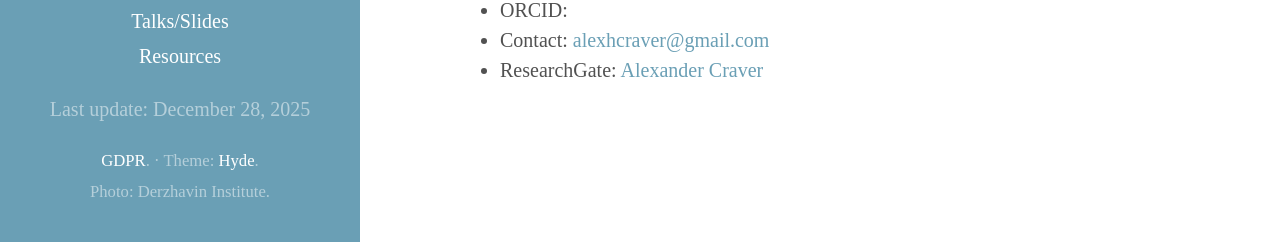
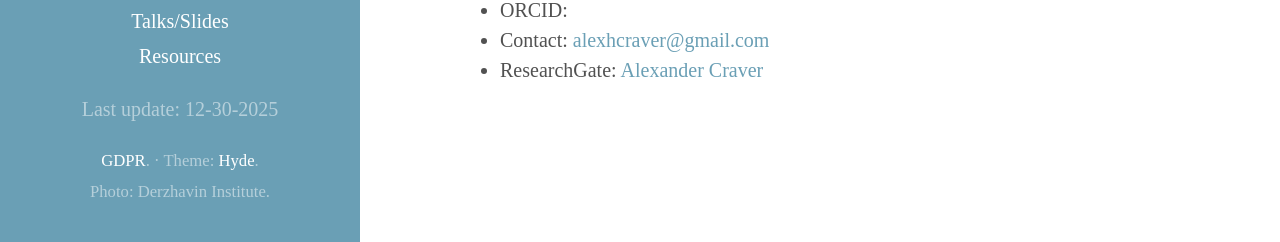
Before and after one commit to ahcraver/ahcraver.github.io, a Jekyll site: the page built from index.md, in a window 1280 px wide and 1156 px high. Shown: the part 911-1153 px from the top of the window. Built offline with Jekyll 4.4.1, drawn with Linux system fonts in a browser that asks for light colours.

Commit message:
Update sidebar.html

```diff
--- a/_includes/sidebar.html
+++ b/_includes/sidebar.html
@@ -36,7 +36,7 @@
 
     </nav>
 
-    <p style="text-align:center;">Last update: December 28, 2025</p>
+    <p style="text-align:center;">Last update: 12-30-2025</p>
     <p style="text-align:center;"><small><a class="sidebar-nav-item{% if page.url == '/gdpr/' %} active{% endif %}" href="{{ '/gdpr/' }}" style="display:inline-block;">GDPR</a>. · Theme: <a href="https://hyde.getpoole.com/">Hyde</a>. <br/>Photo: Derzhavin Institute.</small></p>
   </div>
 </div>
```
